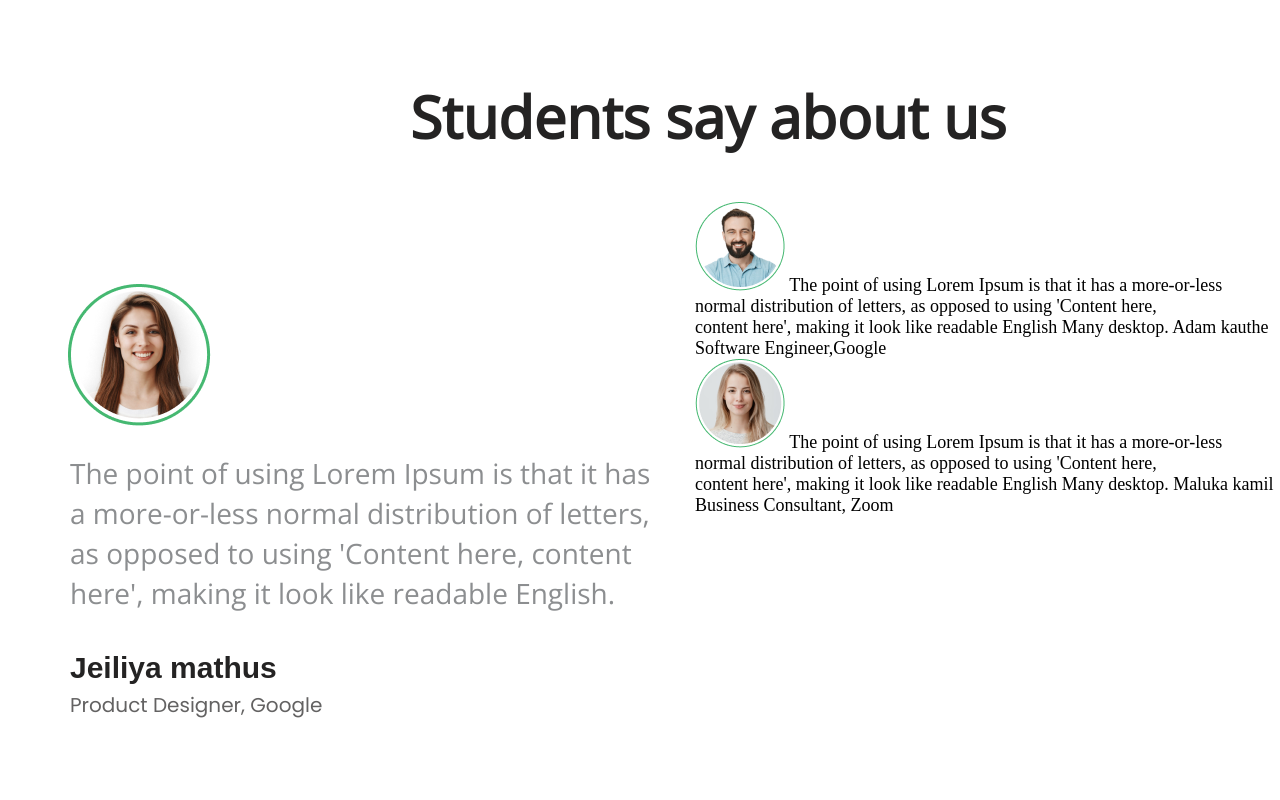
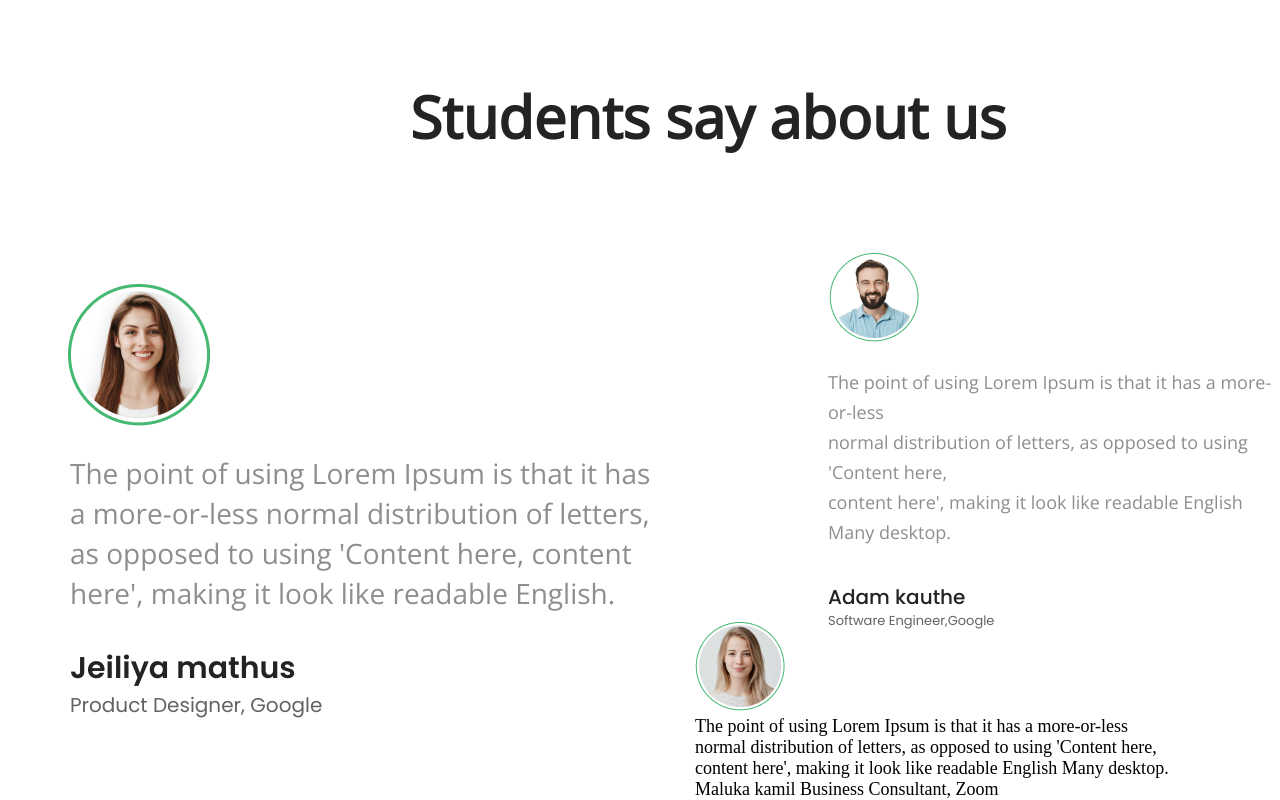
Before and after one commit to developer64/U-code, a plain HTML site: page index.html in a window 1280 px wide. Shown: the part 3750-4550 px from the top of the page. Before the commit the page ends 4469 px from the top, so only its background shows below. Drawn offline with Linux system fonts and the light colour scheme.

Commit message:
Block About us, right site

```diff
--- a/css/main.css
+++ b/css/main.css
@@ -688,7 +688,7 @@ margin: -5px 0 74px 71px;
 
 .jeiliya {
     color: #242323;
-    font-family: "Poppins SemiBold~~", sans-serif;
+    font-family: "Poppins SemiBold", sans-serif;
     font-size: 30px;
     font-weight: 600;
     line-height: 10px;
@@ -705,3 +705,36 @@ margin: -5px 0 74px 71px;
     margin-top: 32px;
     margin-left: 70px;
 }
+
+.adamKauthe img {
+    margin-top: 51px;
+    margin-left: 134px;
+}
+
+.adamKauthe .textStudentsRight {
+    margin-top: 20px;
+    margin-left: 133px;
+    color: #8C8E90;
+    font-family: "Open Sans Regular", sans-serif;
+    font-size: 18px;
+    line-height: 30px;
+}
+
+.Adam-kauthe {
+    color: #242323;
+    font-family: "Poppins Medium", sans-serif;
+    font-size: 20px;
+    font-weight: 500;
+    line-height: 6.427px;
+    margin-top: 47px;
+    margin-left: 133px;
+}
+
+.Software-EngineerGoogle {
+    color: #636262;
+    font-family: "Poppins Regular", sans-serif;
+    font-size: 13px;
+    line-height: 0.643px;
+    margin-top: 20px;
+    margin-left: 133px;
+}
--- a/index.html
+++ b/index.html
@@ -275,25 +275,25 @@
                 <div class="studentRight">
                     <div class="adamKauthe">
                         <img src="images/Adam.png" alt="Adam Kauthe">
-                        <span class="textStudentsRight">
+                        <div class="textStudentsRight">
                             The point of using Lorem Ipsum is that it has a more-or-less<br>
                             normal distribution of letters, as opposed to using 'Content here,<br>
                             content here', making it look like readable English Many desktop.
-                          </span>
-                          <span class="Adam-kauthe">
+                          </div>
+                          <div class="Adam-kauthe">
                             Adam kauthe
-                          </span>
-                          <span class="Software-EngineerGoogle">
+                          </div>
+                          <div class="Software-EngineerGoogle">
                             Software Engineer,Google
-                          </span>
+                          </div>
                     </div>
                     <div class="malukaKamil">
                         <img src="images/Maluka.png" alt="Maluka Kamil">
-                        <span class="textStudentsRight">
+                        <div class="textStudentsRight">
                             The point of using Lorem Ipsum is that it has a more-or-less<br>
                             normal distribution of letters, as opposed to using 'Content here,<br>
                             content here', making it look like readable English Many desktop.
-                          </span>
+                          </div>
                           <span class="Maluka-kamil">
                             Maluka kamil
                           </span>
```
